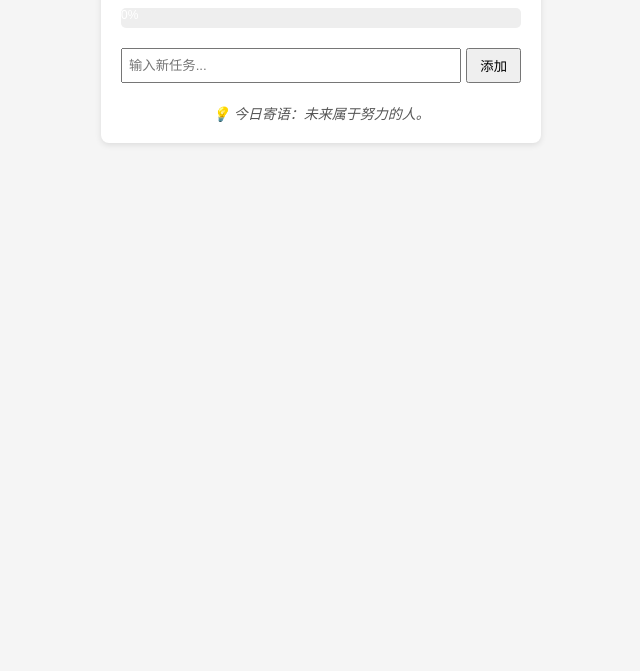
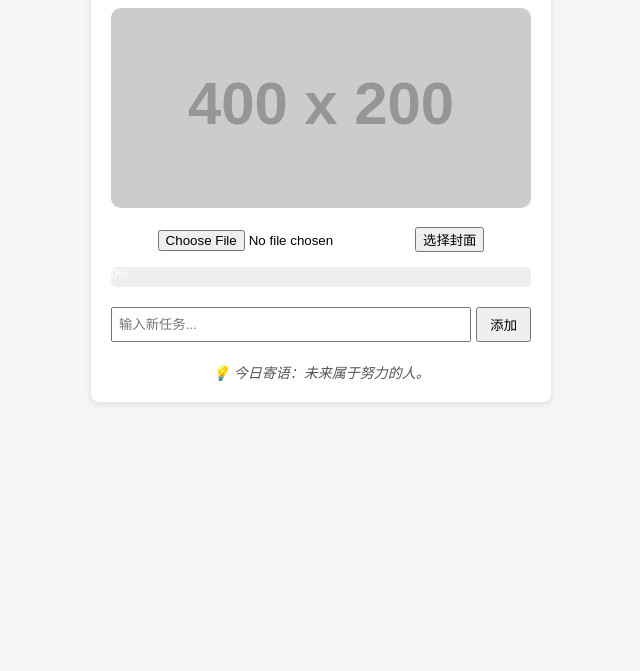
Before and after one commit to shawnzhao0518-art/Reminder, a plain HTML site: page index.html in a window 1280 px wide. Shown: the part 129-800 px from the top of the page, without its empty margins (319-959 px from the left). Drawn offline with Linux system fonts and the light colour scheme; placeholder pictures from the web are drawn by us.

Commit message:
index.html

```diff
--- a/index.html
+++ b/index.html
@@ -6,9 +6,11 @@
   <style>
     body { font-family: Arial, sans-serif; background:#f5f5f5; padding:20px; }
     h1 { text-align:center; }
+    .cover { text-align:center; margin-bottom:15px; }
+    .cover img { width:100%; max-height:200px; object-fit:cover; border-radius:10px; }
     .task { margin:10px 0; display:flex; align-items:center; justify-content:space-between; }
     .task input[type="checkbox"] { margin-right:10px; }
-    .container { max-width:400px; margin:0 auto; background:white; padding:20px; border-radius:8px; box-shadow:0 2px 6px rgba(0,0,0,0.1); }
+    .container { max-width:420px; margin:0 auto; background:white; padding:20px; border-radius:8px; box-shadow:0 2px 6px rgba(0,0,0,0.1); }
     .addTask { display:flex; margin-top:20px; }
     .addTask input { flex:1; padding:6px; }
     .addTask button { padding:6px 12px; margin-left:5px; }
@@ -17,18 +19,38 @@
     .progress-bar { height:100%; width:0%; background:#4caf50; text-align:center; color:white; font-size:12px; transition: width 0.3s; }
     .completeMsg { display:none; text-align:center; margin-top:15px; font-size:16px; font-weight:bold; color:#2e7d32; }
     .quote { margin-top:20px; text-align:center; font-size:14px; font-style:italic; color:#555; }
+    .coverControls { margin-top:10px; text-align:center; }
   </style>
 </head>
 <body>
   <div class="container">
     <h1>每日提醒事项</h1>
+
+    <!-- 封面区域 -->
+    <div class="cover">
+      <img id="coverImage" src="" alt="封面">
+    </div>
+    <div class="coverControls">
+      <input type="file" id="coverFile" accept="image/*">
+      <button onclick="uploadCover()">选择封面</button>
+    </div>
+
+    <!-- 进度条 -->
     <div class="progress"><div class="progress-bar" id="progressBar">0%</div></div>
+
+    <!-- 任务清单 -->
     <div id="taskList"></div>
+
+    <!-- 添加任务 -->
     <div class="addTask">
       <input id="newTaskInput" type="text" placeholder="输入新任务..." />
       <button onclick="addTask()">添加</button>
     </div>
+
+    <!-- 完成提示 -->
     <div class="completeMsg" id="completeMsg">🎉 今日任务全部完成！</div>
+
+    <!-- 每日寄语 -->
     <div class="quote" id="dailyQuote"></div>
   </div>
 
@@ -37,30 +59,25 @@
     const progressBar = document.getElementById("progressBar");
     const completeMsg = document.getElementById("completeMsg");
     const dailyQuote = document.getElementById("dailyQuote");
+    const coverImage = document.getElementById("coverImage");
+
     let savedData = JSON.parse(localStorage.getItem("dailyTasks")) || { tasks: [], checked: {} };
     const lastReset = localStorage.getItem("lastResetDate");
     const today = new Date().toDateString();
 
     // 励志语句库
     const quotes = [
-      "坚持就是胜利！",
-      "每一天都是新的开始。",
-      "小小的进步也是进步。",
-      "今天的努力会换来明天的成就。",
-      "保持微笑，继续前进。",
-      "你比自己想象的更强大。",
-      "失败只是成功的垫脚石。",
-      "相信自己，你能做到！",
-      "成功来自于每日的坚持。",
-      "未来属于努力的人。"
+      "坚持就是胜利！", "每一天都是新的开始。", "小小的进步也是进步。",
+      "今天的努力会换来明天的成就。", "保持微笑，继续前进。",
+      "你比自己想象的更强大。", "失败只是成功的垫脚石。",
+      "相信自己，你能做到！", "成功来自于每日的坚持。", "未来属于努力的人。"
     ];
 
-    // 如果日期不同，清空勾选并更新每日语句
+    // 日期检查：新的一天 -> 重置任务 & 随机语句
     if (lastReset !== today) {
       savedData.checked = {};
       localStorage.setItem("lastResetDate", today);
       localStorage.setItem("dailyTasks", JSON.stringify(savedData));
-      // 随机选择语句
       const randomQuote = quotes[Math.floor(Math.random() * quotes.length)];
       localStorage.setItem("dailyQuote", randomQuote);
     }
@@ -69,6 +86,7 @@
     const quoteOfTheDay = localStorage.getItem("dailyQuote") || quotes[0];
     dailyQuote.textContent = "💡 今日寄语：" + quoteOfTheDay;
 
+    // 更新进度
     function updateProgress() {
       const total = savedData.tasks.length;
       const done = savedData.tasks.filter(t => savedData.checked[t]).length;
@@ -83,6 +101,7 @@
       }
     }
 
+    // 渲染任务
     function renderTasks() {
       taskList.innerHTML = "";
       savedData.tasks.forEach(task => {
@@ -118,6 +137,7 @@
       updateProgress();
     }
 
+    // 添加任务
     function addTask() {
       const input = document.getElementById("newTaskInput");
       const task = input.value.trim();
@@ -129,10 +149,36 @@
       input.value = "";
     }
 
+    // 保存数据
     function saveData() {
       localStorage.setItem("dailyTasks", JSON.stringify(savedData));
     }
 
+    // ========== 封面功能 ==========
+    // 页面加载时载入封面
+    const savedCover = localStorage.getItem("coverImage");
+    if (savedCover) {
+      coverImage.src = savedCover;
+    } else {
+      coverImage.src = "https://via.placeholder.com/400x200.png?text=提醒事项封面";
+    }
+
+    // 上传封面
+    function uploadCover() {
+      const fileInput = document.getElementById("coverFile");
+      const file = fileInput.files[0];
+      if (file) {
+        const reader = new FileReader();
+        reader.onload = function(e) {
+          const dataUrl = e.target.result;
+          coverImage.src = dataUrl;
+          localStorage.setItem("coverImage", dataUrl);
+        };
+        reader.readAsDataURL(file);
+      }
+    }
+
+    // 初始化渲染
     renderTasks();
   </script>
 </body>
```
